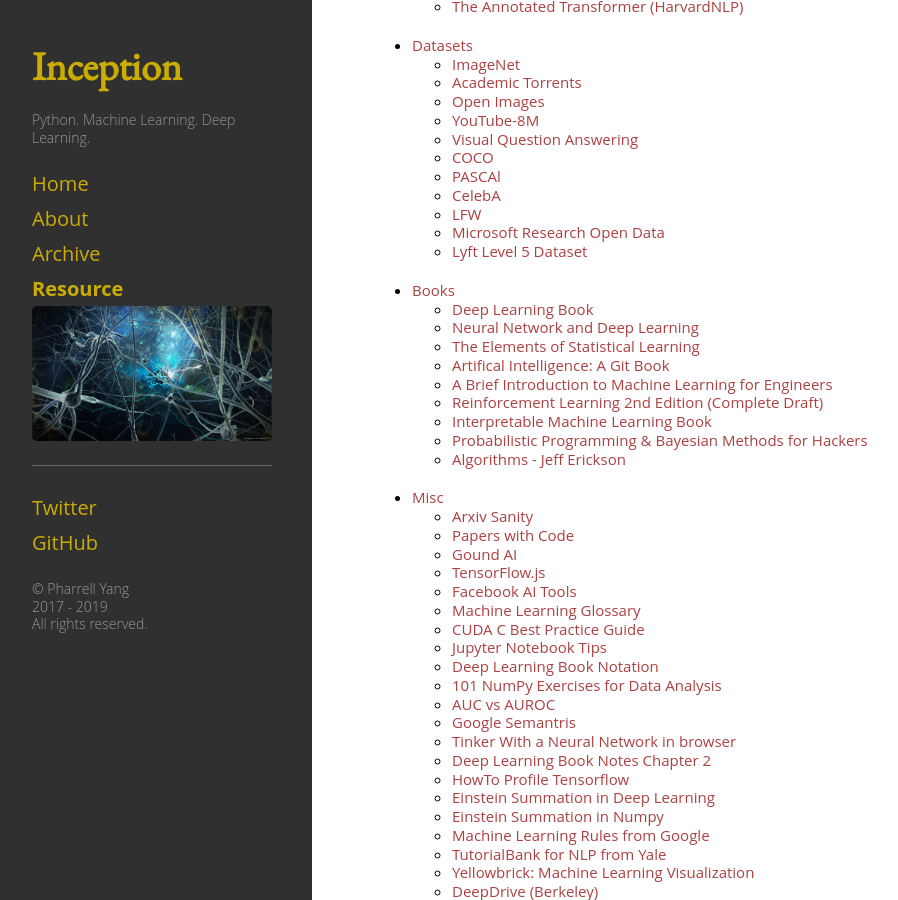
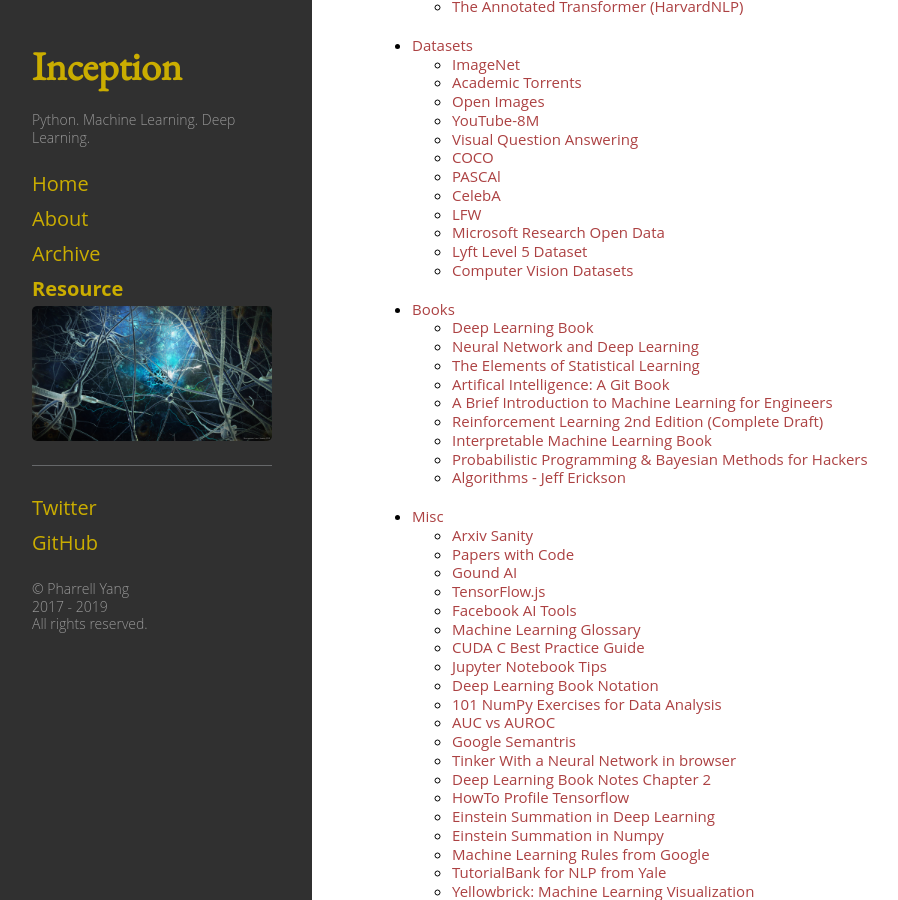
Before and after one commit to pharrellyhy/pharrellyhy.github.io.bakcup, a Jekyll site: the page built from resource.md, in a window 1280 px wide and 900 px high, scrolled down 3127 px. Shown: the whole window, without its empty margins (8-906 px from the left). Built offline with Jekyll 4.4.1, drawn with Linux system fonts in a browser that asks for light colours.

Commit message:
updates resource

```diff
--- a/_data/nav.yml
+++ b/_data/nav.yml
@@ -490,6 +490,9 @@
     - title: "Lyft Level 5 Dataset"
       url: "https://level5.lyft.com/dataset/"
 
+    - title: "Computer Vision Datasets"
+      url: "https://www.visualdata.io/"
+
 
 - title: "Books"
   sublinks:
```
